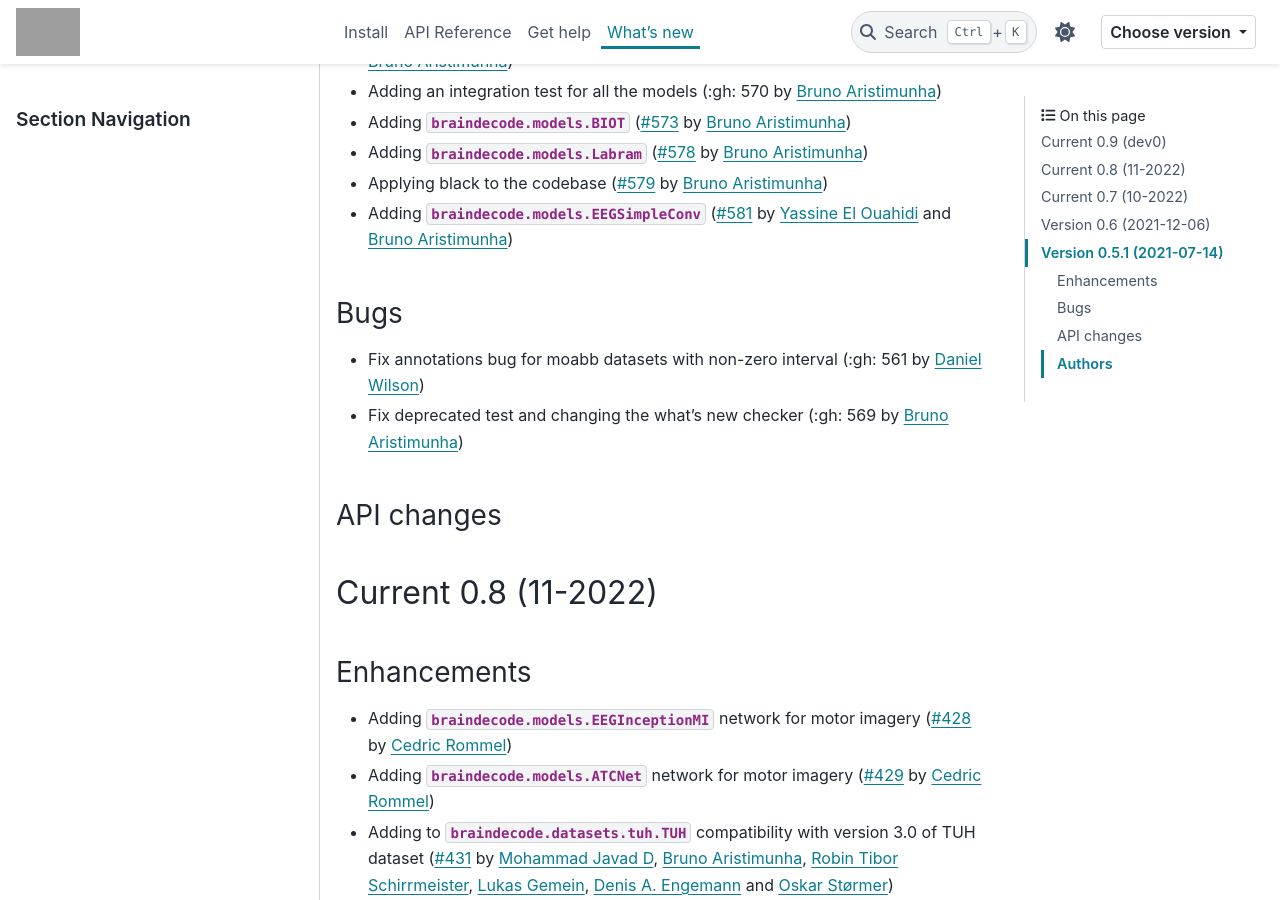
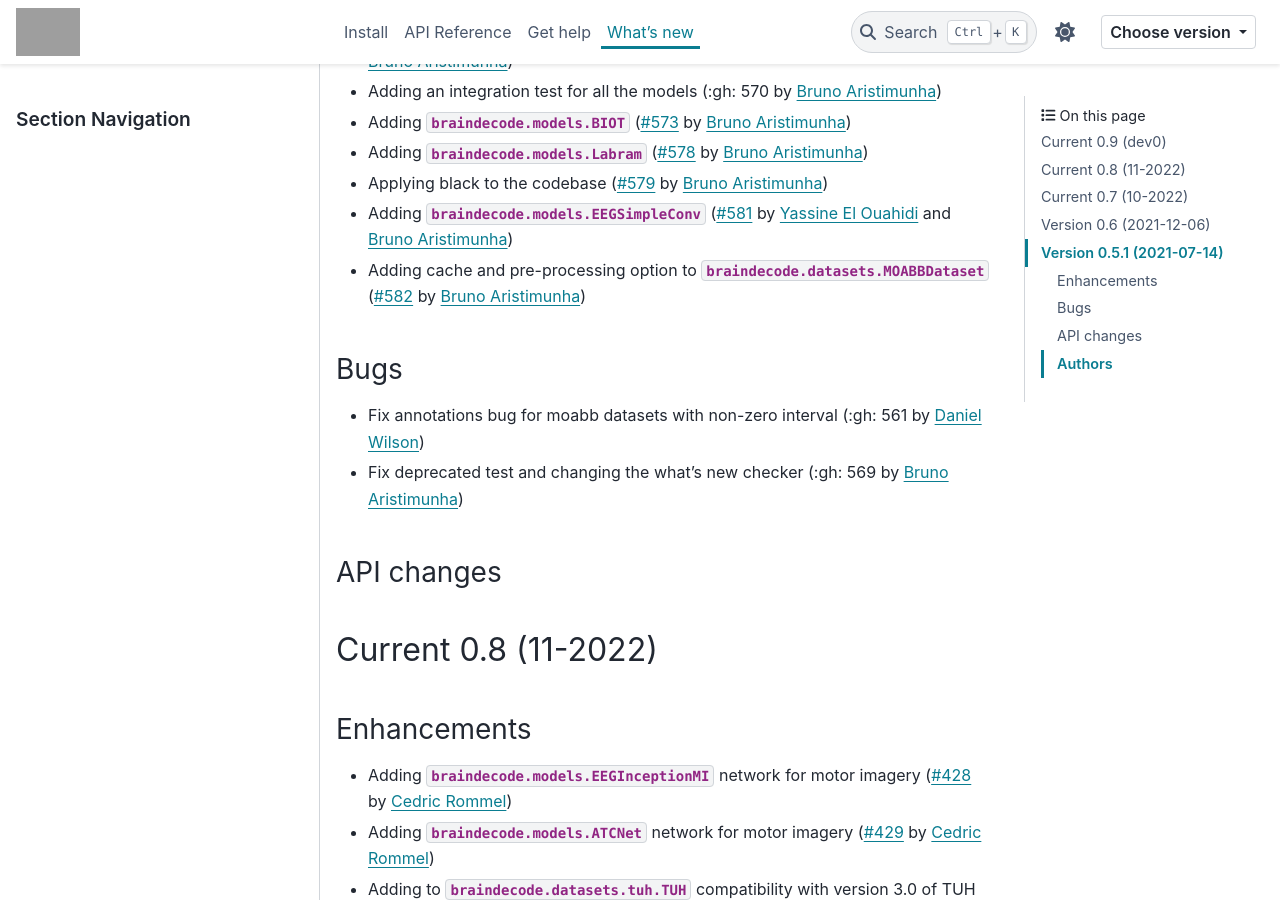
Before and after one commit to braindecode/braindecode, a Sphinx documentation site: the page built from docs/whats_new.rst, in a window 1280 px wide and 900 px high, scrolled down 496 px. Built offline with Sphinx 7.4.7 and the PyData theme 0.15.4, drawn with Linux system fonts in a browser that asks for light colours; pages that are not in the unit, such as notebooks, are missing from menus; comment, search, counter and statistics services are not loaded; cross-references to code outside the pages are shown as plain code; grey boxes are pictures that could not be loaded.

Commit message:
changing the whats new file

```diff
--- a/docs/whats_new.rst
+++ b/docs/whats_new.rst
@@ -29,6 +29,7 @@ Enhancements
 - Adding :class:`braindecode.models.Labram` (:gh:`578` by `Bruno Aristimunha`_)
 - Applying black to the codebase (:gh:`579` by `Bruno Aristimunha`_)
 - Adding :class:`braindecode.models.EEGSimpleConv` (:gh:`581` by `Yassine El Ouahidi`_ and `Bruno Aristimunha`_)
+- Adding cache and pre-processing option to :class:`braindecode.datasets.MOABBDataset` (:gh:`582` by `Bruno Aristimunha`_)
 
 
 Bugs
```
